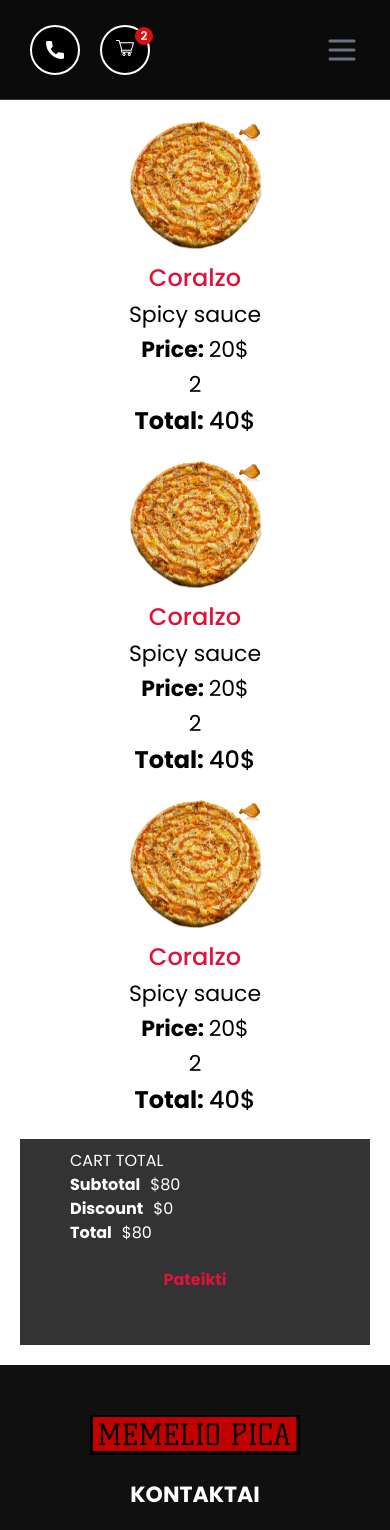
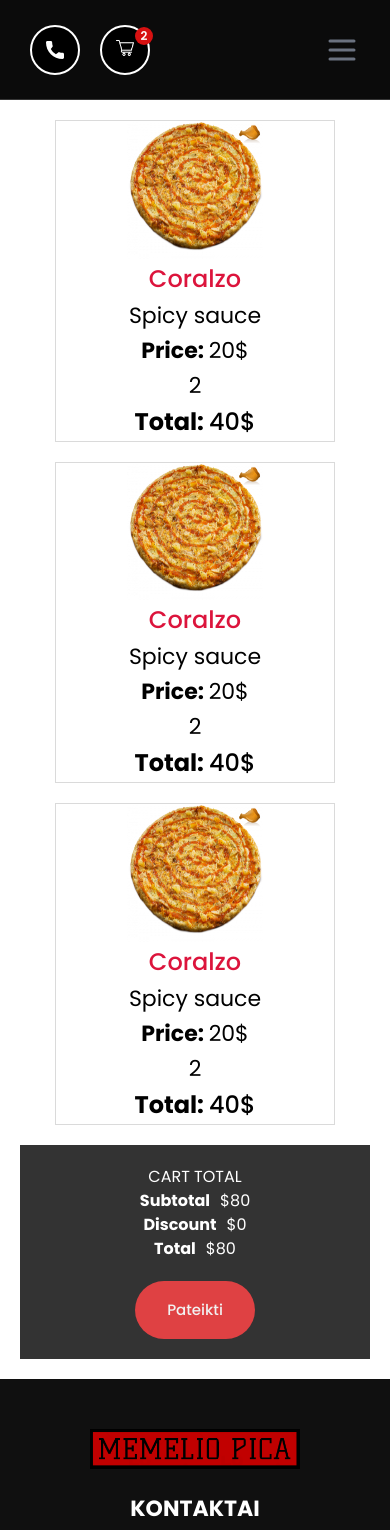
Before and after one commit to kbagdanskas/foodapp, a Next.js app: page /cart in a window 390 px wide. Shown: the top 1530 px of the page. Built offline with nearby package versions, Linux system fonts and the light colour scheme.

Commit message:
media queries

```diff
--- a/styles/Cart.module.css
+++ b/styles/Cart.module.css
@@ -50,24 +50,59 @@
     margin-right: 10px;
 }
 
-.button {
-    height: 30px;
-    color: crimson;
-    cursor: pointer;
-    font-weight: bold;
+.button,
+.button:active,
+.button:focus {
+    display: inline-block;
+    outline: none;
+    border: none;
+    line-height: 1.5;
+    background: #df4143;
+    border-radius: 30px;
+    color: rgb(241, 241, 241);
+    font-size: 15px;
+    min-width: 115px;
+    padding: 18px 32px;
+    text-align: center;
+    font-weight: 500;
+    position: relative;
+    z-index: 1;
+    opacity: 1;
+    transition: 0.3s;
     margin-top: 20px;
 }
 
-@media screen and (max-width: 480px) {
+.button:hover {
+    opacity: 0.8;
+}
+
+@media screen and (max-width: 1023px) {
+    .left {
+        flex: 3;
+    }
     .container {
         flex-direction: column;
         padding: 20px;
     }
+    .wrapper {
+        width: 40%;
+        text-align: center;
+    }
+    .table {
+        margin-bottom: 20px;
+    }
+}
+
+@media screen and (max-width: 639px) {
     .table {
         display: flex;
         flex-direction: column;
         align-items: center;
         justify-content: center;
+        margin-bottom: 0;
+    }
+    .table tbody {
+        width: 80%;
     }
     thead .tr {
         display: none;
@@ -78,6 +113,7 @@
         align-items: center;
         justify-content: center;
         margin-bottom: 20px;
+        border: 1px solid #dadada;
     }
     .name,
     .total {
@@ -103,5 +139,7 @@
     }
     .wrapper {
         width: 100%;
+        align-items: center;
+        padding: 20px;
     }
 }
--- a/styles/Footer.module.css
+++ b/styles/Footer.module.css
@@ -1,8 +1,7 @@
-.container{
+.container {
     margin-right: auto;
     margin-left: auto;
     max-width: 1300px;
-    height: 450px;
     padding-top: 50px;
 }
 
@@ -87,6 +86,7 @@
     flex-direction: row;
     align-items: center;
     color: #fff;
+    padding: 1rem;
 }
 
 .copyright span {
@@ -94,14 +94,10 @@
     margin-left: 20px;
 }
 
-
-@media screen and (max-width: 480px) {
+@media screen and (max-width: 639px) {
     .cartWrap {
         width: 100%;
         margin-bottom: 20px;
-    }
-    .container {
-        height: unset;
     }
     .items {
         flex-direction: column;
--- a/styles/Product.module.css
+++ b/styles/Product.module.css
@@ -1,6 +1,12 @@
 .container {
-    height: calc(100vh - 100px);
+    height: calc(80vh - 120px);
     display: flex;
+}
+
+.title {
+    font-size: 48px;
+    line-height: 1.5;
+    margin-bottom: 20px;
 }
 
 .left {
@@ -18,8 +24,17 @@
 
 .imgContainer {
     position: relative;
-    width: 80%;
-    height: 80%;
+    width: 70%;
+    height: 70%;
+}
+
+.imgContainer span img {
+    object-fit: contain !important;
+}
+
+.right p {
+    margin: 20px 0;
+    text-align: left;
 }
 
 .price {
@@ -36,12 +51,12 @@
     cursor: pointer;
 }
 
-.size:nth-child(2){
+.size:nth-child(2) {
     width: 40px;
     height: 40px;
 }
 
-.size:last-child{
+.size:last-child {
     width: 50px;
     height: 50px;
 }
@@ -50,6 +65,7 @@
     width: 40%;
     display: flex;
     justify-content: space-between;
+    margin-bottom: 30px;
 }
 
 .number {
@@ -66,12 +82,14 @@
 .ingredients {
     display: flex;
     margin-bottom: 30px;
+    flex-wrap: wrap;
 }
 
 .option {
     display: flex;
     align-items: center;
-    margin-right: 10px;
+    margin-right: 20px;
+    margin-bottom: 20px;
     font-size: 14px;
     font-weight: 500;
 }
@@ -83,33 +101,69 @@
 
 .quantity {
     width: 50px;
-    height: 30px;
+    height: 40px;
+    text-align: center;
+    border: 1px solid grey;
+    margin-right: 10px;
 }
 
 .button {
-    height: 30px;
-    margin-left: 10px;
-    background-color: crimson;
-    color: #fff;
+    display: inline-block;
+    outline: none;
     border: none;
+    line-height: 1.5;
+    background: #df4143;
+    border-radius: 30px;
+    color: rgb(241, 241, 241);
+    font-size: 15px;
+    min-width: 115px;
+    padding: 10px 20px;
+    text-align: center;
     font-weight: 500;
-    cursor: pointer;
+    position: relative;
+    z-index: 1;
+    opacity: 1;
+    transition: 0.3s;
+    margin-top: 0px;
+    height: 40px;
 }
 
 .choose {
-    margin-bottom: 20px;
+    margin-bottom: 40px;
     font-weight: 500;
+    text-align: left;
 }
 
-@media screen and (max-width: 480px) {
+.option input {
+    margin-right: 10px;
+}
+
+.right input {
+    padding: 10px;
+}
+
+@media screen and (max-width: 1023px) {
     .container {
         height: auto;
         text-align: center;
         flex-direction: column;
     }
     .imgContainer {
+        width: 40vw;
+        height: 30vw;
+        margin-top: 20px;
+    }
+    .quantity {
+        text-align: center;
+        border: 1px solid grey;
+        margin-right: 10px;
+    }
+}
+
+@media screen and (max-width: 639px) {
+    .imgContainer {
         width: 70vw;
-        height: 70vw;
+        height: 30vw;
         margin-top: 20px;
     }
     .title {
@@ -131,12 +185,49 @@
         height: 25px;
         margin-right: 5px;
     }
-    .quantity {
-        height: 40px;
-        padding: 10px 20px;
+    .choose {
+        text-align: left;
     }
-    .button {
-        padding: 10px 20px;
-        height: 40px;
+    .right p {
+        text-align: left;
+    }
+    .price {
+        text-align: left;
     }
 }
+
+@media screen and (max-width: 480px) {
+    .imgContainer {
+        width: 80vw;
+        height: 50vw;
+        margin-top: 20px;
+    }
+    .title {
+        margin: 5px;
+    }
+    .sizes {
+        width: 100%;
+        padding: 0 20px;
+    }
+    .ingredients {
+        flex-direction: column;
+    }
+    .option {
+        margin: 10px;
+        font-size: 16px;
+    }
+    .checkbox {
+        width: 25px;
+        height: 25px;
+        margin-right: 5px;
+    }
+    .choose {
+        text-align: left;
+    }
+    .right p {
+        text-align: left;
+    }
+    .price {
+        text-align: left;
+    }
+}
```
